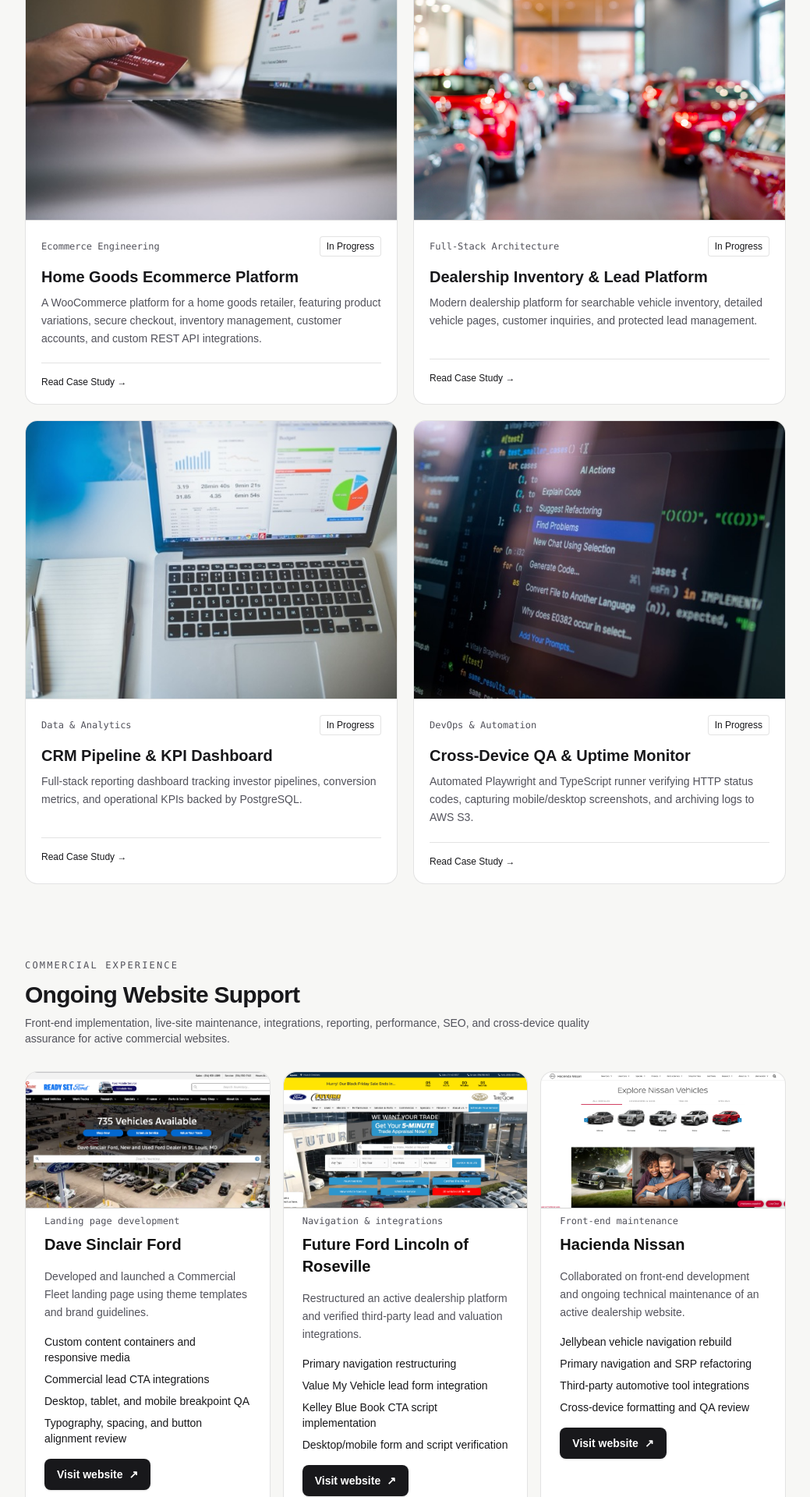
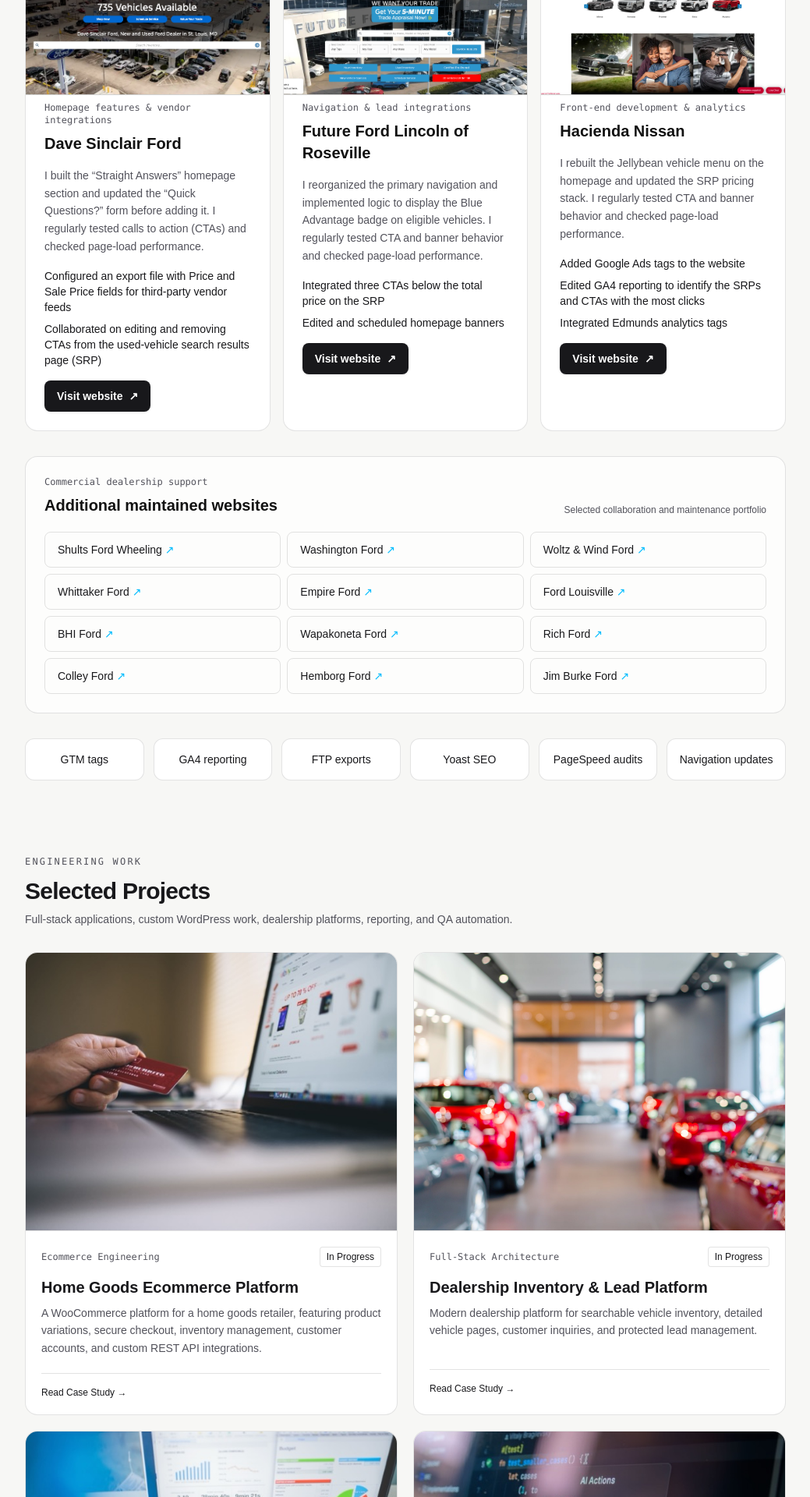
Before and after one commit to andcoding/My-Portfolio, a Next.js app: page / in a window 1280 px wide. Shown: the part 860-2780 px from the top of the page at 78% size, without its empty margins (120-1159 px from the left). Built offline with nearby package versions, Linux system fonts and the light colour scheme.

Commit message:
Swapped the experience and projects sections

```diff
--- a/app/page.tsx
+++ b/app/page.tsx
@@ -20,7 +20,7 @@ const maintainedSites = [
 ] as const;
 
 const services = [
-  ['Website Development', 'WordPress, responsive layouts, custom pages, theme updates, and commercial site implementation.'],
+  ['Website Development', 'Front-end development with React and Next.js, responsive layouts, custom pages, WordPress theme updates, and commercial site implementation.'],
   ['Analytics & Tracking', 'Google Tag Manager, Google Analytics 4, tag QA, reporting setup, and third-party tracking scripts.'],
   ['Integrations & Exports', 'Automotive tools, REST integrations, FTP-based exports, and backend reporting workflows.'],
   ['Ongoing Maintenance', 'Content updates, navigation and menu changes, third-party script updates, bug fixes, and live-site support.'],
@@ -57,8 +57,8 @@ export default function HomePage() {
         </Link>
         <div className="flex items-center gap-3">
           <nav aria-label="Primary navigation" className="site-navigation flex items-center gap-3 text-xs sm:gap-5 sm:text-sm text-zinc-400">
+            <a href="#support" className="hover:text-zinc-500 transition">Experience</a>
             <a href="#projects" className="hover:text-zinc-500 transition">Projects</a>
-            <a href="#support" className="hover:text-zinc-500 transition">Experience</a>
             <a href="#services" className="hover:text-zinc-500 transition">Services</a>
             <a href="#stack" className="hidden sm:inline hover:text-zinc-500 transition">Stack</a>
           </nav>
@@ -103,6 +103,95 @@ export default function HomePage() {
         </section>
 
         <div className="space-y-24 pb-24">
+          <section id="support" className="scroll-mt-8 space-y-8">
+            <div>
+              <p className="font-mono text-xs uppercase tracking-[0.18em] text-zinc-500 mb-3">Commercial experience</p>
+              <h2 className="text-3xl font-bold tracking-tight text-zinc-100">Commercial Web Development</h2>
+              <p className="text-sm text-zinc-400 mt-2 max-w-3xl">Front-end development, live-site updates, integrations, reporting, performance, SEO, and cross-device quality assurance for active commercial websites.</p>
+            </div>
+
+            <div className="grid grid-cols-1 lg:grid-cols-3 gap-4">
+              <article className="relative overflow-hidden rounded-2xl border border-white/10 bg-[var(--surface)] p-6 space-y-4 motion-safe:transition-transform motion-safe:duration-300 motion-safe:ease-out motion-safe:hover:z-10 motion-safe:hover:-translate-y-1 motion-safe:hover:scale-[1.02]">
+                <div className="relative -mx-6 -mt-6 mb-2 aspect-[16/9] overflow-hidden rounded-t-2xl border-b border-white/10 bg-[var(--surface-muted)]">
+                  <Image src="/Dave Sinclair.png" alt="Screenshot of the Dave Sinclair Ford website" fill sizes="(max-width: 1024px) 100vw, 33vw" className="object-cover" />
+                </div>
+                <div>
+                  <p className="font-mono text-xs text-zinc-500">Homepage features & vendor integrations</p>
+                  <h3 className="text-xl font-semibold mt-2">Dave Sinclair Ford</h3>
+                </div>
+                <p className="text-sm leading-relaxed text-zinc-400">I built the “Straight Answers” homepage section and updated the “Quick Questions?” form before adding it. I regularly tested calls to action (CTAs) and checked page-load performance.</p>
+                <ul className="space-y-2 text-sm text-zinc-300">
+                  <li>Configured an export file with Price and Sale Price fields for third-party vendor feeds</li>
+                  <li>Collaborated on editing and removing CTAs from the used-vehicle search results page (SRP)</li>
+                </ul>
+                <a href="https://www.davesinclairford.com/" target="_blank" rel="noopener noreferrer" className="inline-flex w-full items-center justify-center gap-2 rounded-lg bg-zinc-100 px-4 py-2.5 text-sm font-semibold text-zinc-950 shadow-sm transition hover:bg-white hover:shadow-md focus-visible:outline-2 focus-visible:outline-offset-2 focus-visible:outline-zinc-400 sm:w-fit">Visit website <span aria-hidden="true">↗</span></a>
+              </article>
+
+              <article className="relative overflow-hidden rounded-2xl border border-white/10 bg-[var(--surface)] p-6 space-y-4 motion-safe:transition-transform motion-safe:duration-300 motion-safe:ease-out motion-safe:hover:z-10 motion-safe:hover:-translate-y-1 motion-safe:hover:scale-[1.02]">
+                <div className="relative -mx-6 -mt-6 mb-2 aspect-[16/9] overflow-hidden rounded-t-2xl border-b border-white/10 bg-[var(--surface-muted)]">
+                  <Image src="/Future ford Lincoln.png" alt="Screenshot of the Future Ford Lincoln website" fill sizes="(max-width: 1024px) 100vw, 33vw" className="object-cover" />
+                </div>
+                <div>
+                  <p className="font-mono text-xs text-zinc-500">Navigation & lead integrations</p>
+                  <h3 className="text-xl font-semibold mt-2">Future Ford Lincoln of Roseville</h3>
+                </div>
+                <p className="text-sm leading-relaxed text-zinc-400">I reorganized the primary navigation and implemented logic to display the Blue Advantage badge on eligible vehicles. I regularly tested CTA and banner behavior and checked page-load performance.</p>
+                <ul className="space-y-2 text-sm text-zinc-300">
+                  <li>Integrated three CTAs below the total price on the SRP</li>
+                  <li>Edited and scheduled homepage banners</li>
+                </ul>
+                <a href="https://www.futureford.com/" target="_blank" rel="noopener noreferrer" className="inline-flex w-full items-center justify-center gap-2 rounded-lg bg-zinc-100 px-4 py-2.5 text-sm font-semibold text-zinc-950 shadow-sm transition hover:bg-white hover:shadow-md focus-visible:outline-2 focus-visible:outline-offset-2 focus-visible:outline-zinc-400 sm:w-fit">Visit website <span aria-hidden="true">↗</span></a>
+              </article>
+
+              <article className="relative overflow-hidden rounded-2xl border border-white/10 bg-[var(--surface)] p-6 space-y-4 motion-safe:transition-transform motion-safe:duration-300 motion-safe:ease-out motion-safe:hover:z-10 motion-safe:hover:-translate-y-1 motion-safe:hover:scale-[1.02]">
+                <div className="relative -mx-6 -mt-6 mb-2 aspect-[16/9] overflow-hidden rounded-t-2xl border-b border-white/10 bg-[var(--surface-muted)]">
+                  <Image src="/Hacienda Nissan.png" alt="Screenshot of the Hacienda Nissan website" fill sizes="(max-width: 1024px) 100vw, 33vw" className="object-cover" />
+                </div>
+                <div>
+                  <p className="font-mono text-xs text-zinc-500">Front-end development & analytics</p>
+                  <h3 className="text-xl font-semibold mt-2">Hacienda Nissan</h3>
+                </div>
+                <p className="text-sm leading-relaxed text-zinc-400">I rebuilt the Jellybean vehicle menu on the homepage and updated the SRP pricing stack. I regularly tested CTA and banner behavior and checked page-load performance.</p>
+                <ul className="space-y-2 text-sm text-zinc-300">
+                  <li>Added Google Ads tags to the website</li>
+                  <li>Edited GA4 reporting to identify the SRPs and CTAs with the most clicks</li>
+                  <li>Integrated Edmunds analytics tags</li>
+                </ul>
+                <a href="https://www.haciendanissan.com/" target="_blank" rel="noopener noreferrer" className="inline-flex w-full items-center justify-center gap-2 rounded-lg bg-zinc-100 px-4 py-2.5 text-sm font-semibold text-zinc-950 shadow-sm transition hover:bg-white hover:shadow-md focus-visible:outline-2 focus-visible:outline-offset-2 focus-visible:outline-zinc-400 sm:w-fit">Visit website <span aria-hidden="true">↗</span></a>
+              </article>
+            </div>
+
+            <div className="rounded-2xl border border-white/10 bg-black/30 p-6">
+              <div className="flex flex-col sm:flex-row sm:items-end sm:justify-between gap-3 mb-5">
+                <div>
+                  <p className="font-mono text-xs text-zinc-500">Commercial dealership support</p>
+                  <h3 className="text-xl font-semibold mt-2">Additional maintained websites</h3>
+                </div>
+                <p className="text-xs text-zinc-500">Selected collaboration and maintenance portfolio</p>
+              </div>
+              <div className="grid grid-cols-1 sm:grid-cols-2 lg:grid-cols-3 gap-2">
+                {maintainedSites.map(([name, url]) => (
+                  <a key={url} href={url} target="_blank" rel="noopener noreferrer" className="group rounded-lg border border-white/10 px-4 py-3 text-sm text-zinc-300 hover:border-white/30 hover:text-white transition-colors">
+                    {name} <span aria-hidden="true" className="text-sky-400 transition-colors group-hover:text-sky-300">↗</span>
+                  </a>
+                ))}
+              </div>
+            </div>
+
+            <div className="grid grid-cols-2 sm:grid-cols-3 lg:grid-cols-6 gap-3">
+              {[
+                'GTM tags',
+                'GA4 reporting',
+                'FTP exports',
+                'Yoast SEO',
+                'PageSpeed audits',
+                'Navigation updates',
+              ].map((item) => (
+                <div key={item} className="rounded-xl border border-white/10 bg-[var(--surface)] px-3 py-4 text-sm text-zinc-300 text-center">{item}</div>
+              ))}
+            </div>
+          </section>
+
           <section id="projects" className="scroll-mt-8 space-y-8">
             <div>
               <p className="font-mono text-xs uppercase tracking-[0.18em] text-zinc-500 mb-3">Engineering work</p>
@@ -142,100 +231,6 @@ export default function HomePage() {
                     </div>
                   </div>
                 </article>
-              ))}
-            </div>
-          </section>
-
-          <section id="support" className="scroll-mt-8 space-y-8">
-            <div>
-              <p className="font-mono text-xs uppercase tracking-[0.18em] text-zinc-500 mb-3">Commercial experience</p>
-              <h2 className="text-3xl font-bold tracking-tight text-zinc-100">Ongoing Website Support</h2>
-              <p className="text-sm text-zinc-400 mt-2 max-w-3xl">Front-end implementation, live-site maintenance, integrations, reporting, performance, SEO, and cross-device quality assurance for active commercial websites.</p>
-            </div>
-
-            <div className="grid grid-cols-1 lg:grid-cols-3 gap-4">
-              <article className="relative overflow-hidden rounded-2xl border border-white/10 bg-[var(--surface)] p-6 space-y-4 motion-safe:transition-transform motion-safe:duration-300 motion-safe:ease-out motion-safe:hover:z-10 motion-safe:hover:-translate-y-1 motion-safe:hover:scale-[1.02]">
-                <div className="relative -mx-6 -mt-6 mb-2 aspect-[16/9] overflow-hidden rounded-t-2xl border-b border-white/10 bg-[var(--surface-muted)]">
-                  <Image src="/Dave Sinclair.png" alt="Screenshot of the Dave Sinclair Ford website" fill sizes="(max-width: 1024px) 100vw, 33vw" className="object-cover" />
-                </div>
-                <div>
-                  <p className="font-mono text-xs text-zinc-500">Landing page development</p>
-                  <h3 className="text-xl font-semibold mt-2">Dave Sinclair Ford</h3>
-                </div>
-                <p className="text-sm leading-relaxed text-zinc-400">Developed and launched a Commercial Fleet landing page using theme templates and brand guidelines.</p>
-                <ul className="space-y-2 text-sm text-zinc-300">
-                  <li>Custom content containers and responsive media</li>
-                  <li>Commercial lead CTA integrations</li>
-                  <li>Desktop, tablet, and mobile breakpoint QA</li>
-                  <li>Typography, spacing, and button alignment review</li>
-                </ul>
-                <a href="https://www.davesinclairford.com/" target="_blank" rel="noopener noreferrer" className="inline-flex w-full items-center justify-center gap-2 rounded-lg bg-zinc-100 px-4 py-2.5 text-sm font-semibold text-zinc-950 shadow-sm transition hover:bg-white hover:shadow-md focus-visible:outline-2 focus-visible:outline-offset-2 focus-visible:outline-zinc-400 sm:w-fit">Visit website <span aria-hidden="true">↗</span></a>
-              </article>
-
-              <article className="relative overflow-hidden rounded-2xl border border-white/10 bg-[var(--surface)] p-6 space-y-4 motion-safe:transition-transform motion-safe:duration-300 motion-safe:ease-out motion-safe:hover:z-10 motion-safe:hover:-translate-y-1 motion-safe:hover:scale-[1.02]">
-                <div className="relative -mx-6 -mt-6 mb-2 aspect-[16/9] overflow-hidden rounded-t-2xl border-b border-white/10 bg-[var(--surface-muted)]">
-                  <Image src="/Future ford Lincoln.png" alt="Screenshot of the Future Ford Lincoln website" fill sizes="(max-width: 1024px) 100vw, 33vw" className="object-cover" />
-                </div>
-                <div>
-                  <p className="font-mono text-xs text-zinc-500">Navigation & integrations</p>
-                  <h3 className="text-xl font-semibold mt-2">Future Ford Lincoln of Roseville</h3>
-                </div>
-                <p className="text-sm leading-relaxed text-zinc-400">Restructured an active dealership platform and verified third-party lead and valuation integrations.</p>
-                <ul className="space-y-2 text-sm text-zinc-300">
-                  <li>Primary navigation restructuring</li>
-                  <li>Value My Vehicle lead form integration</li>
-                  <li>Kelley Blue Book CTA script implementation</li>
-                  <li>Desktop/mobile form and script verification</li>
-                </ul>
-                <a href="https://www.futureford.com/" target="_blank" rel="noopener noreferrer" className="inline-flex w-full items-center justify-center gap-2 rounded-lg bg-zinc-100 px-4 py-2.5 text-sm font-semibold text-zinc-950 shadow-sm transition hover:bg-white hover:shadow-md focus-visible:outline-2 focus-visible:outline-offset-2 focus-visible:outline-zinc-400 sm:w-fit">Visit website <span aria-hidden="true">↗</span></a>
-              </article>
-
-              <article className="relative overflow-hidden rounded-2xl border border-white/10 bg-[var(--surface)] p-6 space-y-4 motion-safe:transition-transform motion-safe:duration-300 motion-safe:ease-out motion-safe:hover:z-10 motion-safe:hover:-translate-y-1 motion-safe:hover:scale-[1.02]">
-                <div className="relative -mx-6 -mt-6 mb-2 aspect-[16/9] overflow-hidden rounded-t-2xl border-b border-white/10 bg-[var(--surface-muted)]">
-                  <Image src="/Hacienda Nissan.png" alt="Screenshot of the Hacienda Nissan website" fill sizes="(max-width: 1024px) 100vw, 33vw" className="object-cover" />
-                </div>
-                <div>
-                  <p className="font-mono text-xs text-zinc-500">Front-end maintenance</p>
-                  <h3 className="text-xl font-semibold mt-2">Hacienda Nissan</h3>
-                </div>
-                <p className="text-sm leading-relaxed text-zinc-400">Collaborated on front-end development and ongoing technical maintenance of an active dealership website.</p>
-                <ul className="space-y-2 text-sm text-zinc-300">
-                  <li>Jellybean vehicle navigation rebuild</li>
-                  <li>Primary navigation and SRP refactoring</li>
-                  <li>Third-party automotive tool integrations</li>
-                  <li>Cross-device formatting and QA review</li>
-                </ul>
-                <a href="https://www.haciendanissan.com/" target="_blank" rel="noopener noreferrer" className="inline-flex w-full items-center justify-center gap-2 rounded-lg bg-zinc-100 px-4 py-2.5 text-sm font-semibold text-zinc-950 shadow-sm transition hover:bg-white hover:shadow-md focus-visible:outline-2 focus-visible:outline-offset-2 focus-visible:outline-zinc-400 sm:w-fit">Visit website <span aria-hidden="true">↗</span></a>
-              </article>
-            </div>
-
-            <div className="rounded-2xl border border-white/10 bg-black/30 p-6">
-              <div className="flex flex-col sm:flex-row sm:items-end sm:justify-between gap-3 mb-5">
-                <div>
-                  <p className="font-mono text-xs text-zinc-500">Commercial dealership support</p>
-                  <h3 className="text-xl font-semibold mt-2">Additional maintained websites</h3>
-                </div>
-                <p className="text-xs text-zinc-500">Selected collaboration and maintenance portfolio</p>
-              </div>
-              <div className="grid grid-cols-1 sm:grid-cols-2 lg:grid-cols-3 gap-2">
-                {maintainedSites.map(([name, url]) => (
-                  <a key={url} href={url} target="_blank" rel="noopener noreferrer" className="group rounded-lg border border-white/10 px-4 py-3 text-sm text-zinc-300 hover:border-white/30 hover:text-white transition-colors">
-                    {name} <span aria-hidden="true" className="text-sky-400 transition-colors group-hover:text-sky-300">↗</span>
-                  </a>
-                ))}
-              </div>
-            </div>
-
-            <div className="grid grid-cols-2 sm:grid-cols-3 lg:grid-cols-6 gap-3">
-              {[
-                'GTM tags',
-                'GA4 reporting',
-                'FTP exports',
-                'Yoast SEO',
-                'PageSpeed audits',
-                'Navigation updates',
-              ].map((item) => (
-                <div key={item} className="rounded-xl border border-white/10 bg-[var(--surface)] px-3 py-4 text-sm text-zinc-300 text-center">{item}</div>
               ))}
             </div>
           </section>
@@ -296,9 +291,9 @@ export default function HomePage() {
                 <h2 className="text-3xl sm:text-4xl font-bold tracking-tight">Let’s build and improve the web.</h2>
                 <p className="text-sm text-zinc-400 mt-3">Santiago de los Caballeros, DR · US Eastern Time</p>
               </div>
-              {/* <a href="mailto:noelnew90@gmail.com" className="shrink-0 px-5 py-3 rounded-lg bg-zinc-100 text-zinc-950 text-sm font-semibold hover:bg-white transition">
+              { <a href="mailto:noelnew90@gmail.com" className="shrink-0 px-5 py-3 rounded-lg bg-zinc-100 text-zinc-950 text-sm font-semibold hover:bg-white transition">
                 noelnew90@gmail.com
-              </a> */}
+              </a> }
             </div>
           </footer>
         </div>
```
